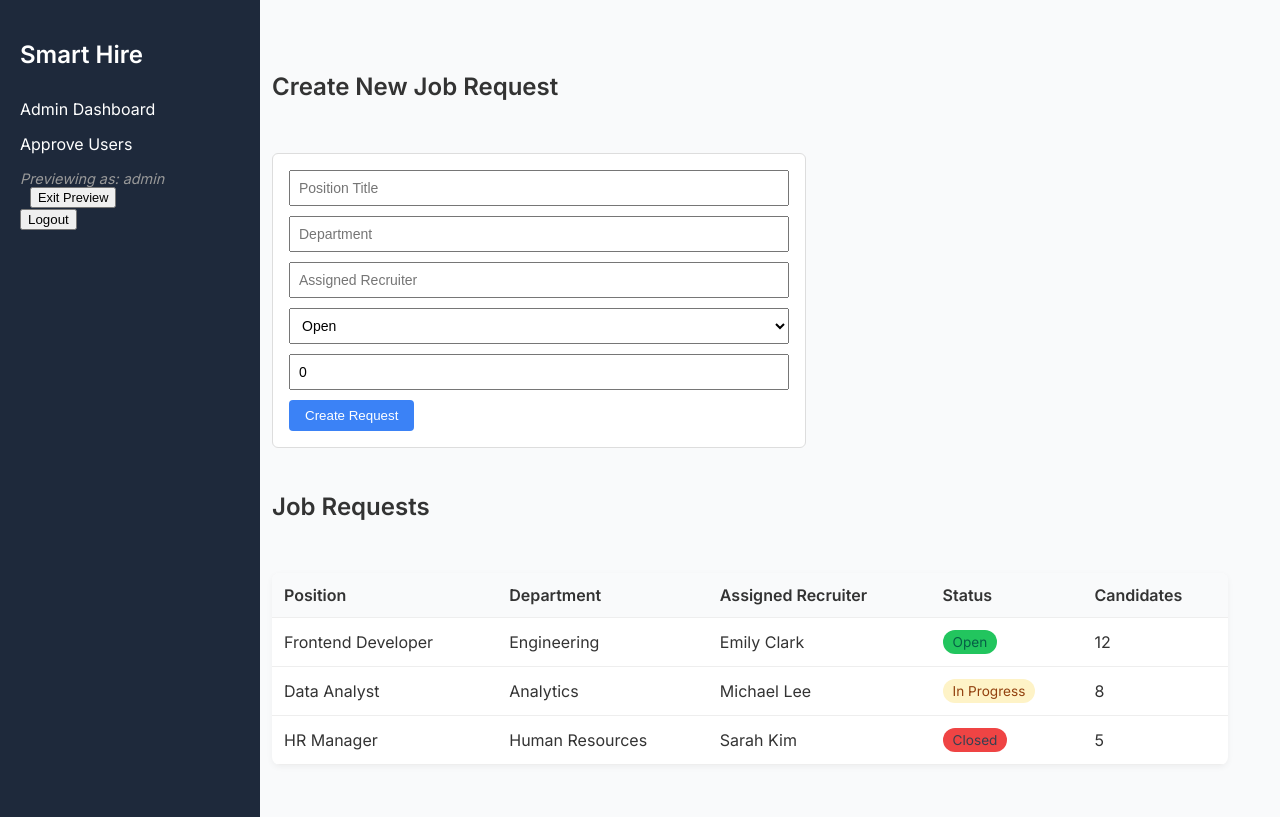
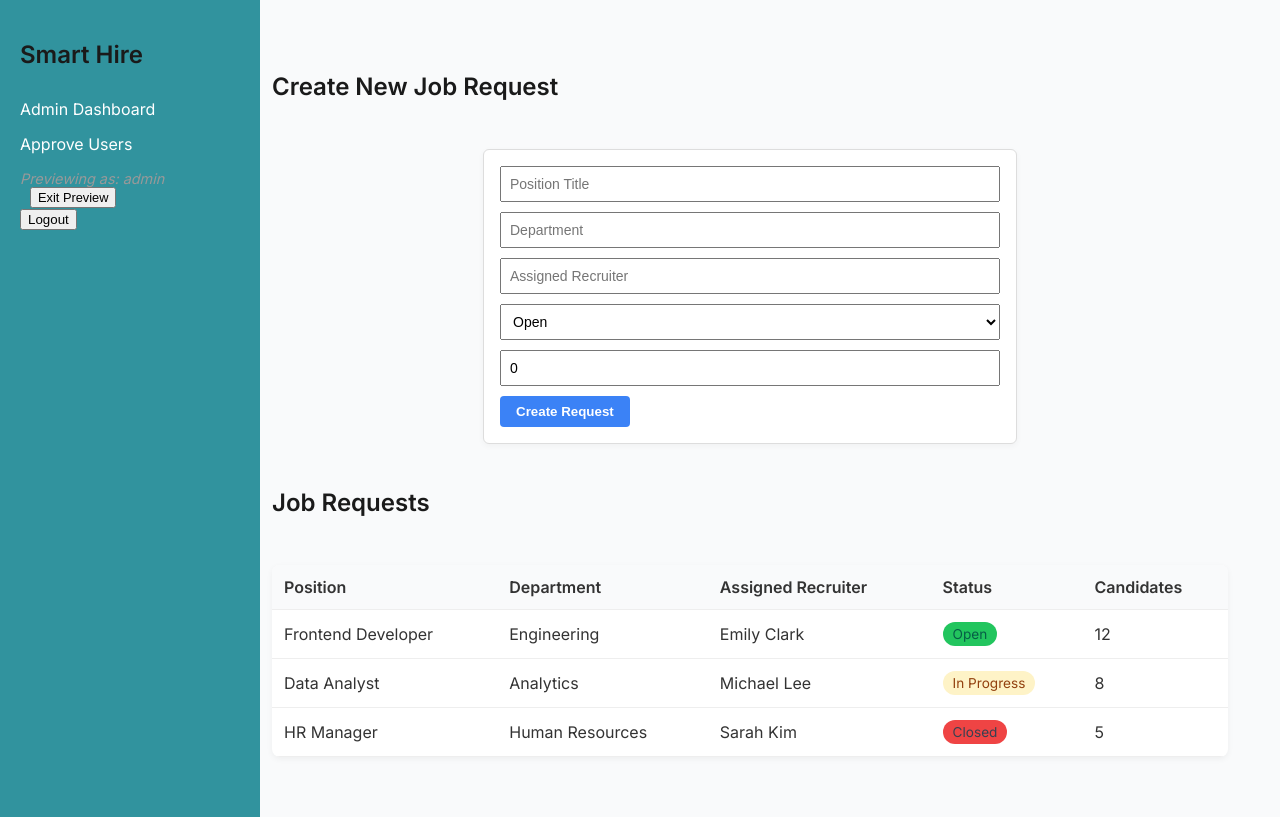
Before and after one commit to dishnhtm1/modern-ui, a React (Create React App) app: page /dashboard/jobs in a window 1280 px wide. Built offline with nearby package versions, Linux system fonts and the light colour scheme; sample sign-in values are in the browser's storage.

Commit message:
css updated

```diff
--- a/src/pages/Candidate/CandidateDashboard.js
+++ b/src/pages/Candidate/CandidateDashboard.js
@@ -1,4 +1,7 @@
 import React from "react";
+import '../../styles/candidate.css';
+
+
 
 export default function CandidateDashboard() {
   return (
--- a/src/pages/Candidate/CandidateFeedback.js
+++ b/src/pages/Candidate/CandidateFeedback.js
@@ -1,4 +1,7 @@
 import React from "react";
+import '../../styles/candidate.css';
+
+
 
 export default function CandidateFeedback() {
   return (
--- a/src/pages/Candidate/CandidateInterviews.js
+++ b/src/pages/Candidate/CandidateInterviews.js
@@ -1,4 +1,6 @@
 import React from "react";
+import '../../styles/candidate.css';
+
 
 export default function CandidateInterviews() {
   return (
--- a/src/pages/Candidate/CandidateUpload.js
+++ b/src/pages/Candidate/CandidateUpload.js
@@ -1,4 +1,6 @@
 import React, { useState } from 'react';
+import '../../styles/candidate.css';
+
 import axios from 'axios';
 
 const CandidateUpload = () => {
--- a/src/styles/candidate.css
+++ b/src/styles/candidate.css
@@ -1,97 +1,87 @@
-.candidate-wrapper {
+/* Candidate.css */
+
+.dashboard-wrapper,
+.feedback-wrapper,
+.interview-wrapper {
   padding: 2rem;
-  font-family: 'Inter', sans-serif;
-  color: #333;
+  max-width: 800px;
+  margin: auto;
+  background-color: #f9fbfd;
+  border-radius: 12px;
+  box-shadow: 0 2px 8px rgba(0, 0, 0, 0.05);
+  font-family: 'Segoe UI', sans-serif;
 }
 
-.header-row {
-  display: flex;
-  justify-content: space-between;
-  align-items: center;
-  margin-bottom: 1.5rem;
+h2 {
+  font-size: 1.5rem;
+  margin-bottom: 1rem;
+  color: #1a1a1a;
 }
 
-.actions button {
-  margin-left: 0.5rem;
-  padding: 0.5rem 1rem;
-  border: none;
-  background-color: #3b82f6;
-  color: white;
-  border-radius: 4px;
-  cursor: pointer;
+ul {
+  list-style-type: disc;
+  padding-left: 1.5rem;
+  margin-bottom: 2rem;
 }
 
-.filters {
-  display: flex;
-  gap: 1rem;
-  margin-bottom: 1rem;
-}
-
-.filters select {
-  padding: 0.5rem;
-  border: 1px solid #ccc;
-  border-radius: 4px;
+ul li {
+  margin-bottom: 0.5rem;
+  color: #333;
 }
 
 table {
   width: 100%;
   border-collapse: collapse;
-  background-color: white;
-  border-radius: 8px;
-  overflow: hidden;
-  box-shadow: 0 2px 6px rgba(0,0,0,0.05);
+  margin-top: 1rem;
 }
 
 th, td {
-  padding: 1rem;
-  border-bottom: 1px solid #eee;
   text-align: left;
+  padding: 12px;
+  border-bottom: 1px solid #ddd;
 }
 
 th {
-  background-color: #f9fafb;
-  font-weight: 600;
+  background-color: #f1f3f6;
+  color: #333;
 }
 
-.status {
-  padding: 0.3rem 0.6rem;
-  border-radius: 4px;
-  font-size: 0.85rem;
-  display: inline-block;
+form {
+  display: flex;
+  flex-direction: column;
+  max-width: 600px;
+  margin: 2rem auto;
+  padding: 2rem;
+  border: 1px solid #e0e0e0;
+  border-radius: 10px;
+  background-color: #ffffff;
+  box-shadow: 0 2px 6px rgba(0, 0, 0, 0.04);
 }
 
-.form-box {
-  background: #fff;
-  padding: 1rem;
-  margin-bottom: 1.5rem;
-  border: 1px solid #ddd;
-  border-radius: 6px;
-  display: flex;
-  flex-direction: column;
-  gap: 10px;
+form h2 {
+  margin-bottom: 1rem;
+  font-size: 1.4rem;
 }
 
-.form-box h3 {
-  margin: 0 0 0.5rem;
+input[type="file"],
+input[type="url"] {
+  padding: 10px;
+  margin-bottom: 1rem;
+  border: 1px solid #ccc;
+  border-radius: 8px;
 }
 
-.form-box input,
-.form-box select {
-  padding: 8px;
-  font-size: 14px;
+button[type="submit"] {
+  padding: 10px 20px;
+  background-color: #007bff;
+  color: white;
+  border: none;
+  border-radius: 8px;
+  cursor: pointer;
+  font-weight: bold;
+  transition: background-color 0.2s ease;
 }
 
-.form-box button {
-  align-self: flex-start;
-  padding: 8px 16px;
-  background-color: #3b82f6;
-  border: none;
-  color: white;
-  border-radius: 4px;
-  cursor: pointer;
+button[type="submit"]:hover {
+  background-color: #0056b3;
 }
-
-.status.new { background-color: #d1fae5; color: #065f46; }
-.status.in-progress { background-color: #fef3c7; color: #92400e; }
-.status.proposed { background-color: #e0f2fe; color: #0369a1; }
-.status.hired { background-color: #ede9fe; color: #5b21b6; }
--- a/src/styles/global.css
+++ b/src/styles/global.css
@@ -14,7 +14,7 @@ a {
 
 .sidebar {
   width: 220px;
-  background-color: #1e293b;
+  background-color: #31939e;
   height: 100vh;
   color: white;
   padding: 20px;
--- a/src/styles/home.css
+++ b/src/styles/home.css
@@ -8,6 +8,7 @@
   text-align: center;
   padding: 100px 20px;
   min-height: 100vh;
+  /*background-image: url("/src/image/home\ 1.png");*/
   background: linear-gradient(to bottom right, #eef2ff, #e0e7ff);
   font-family: 'Segoe UI', Tahoma, Geneva, Verdana, sans-serif;
 }
```
Also changed, not shown: src/image/home 1.png (added).
